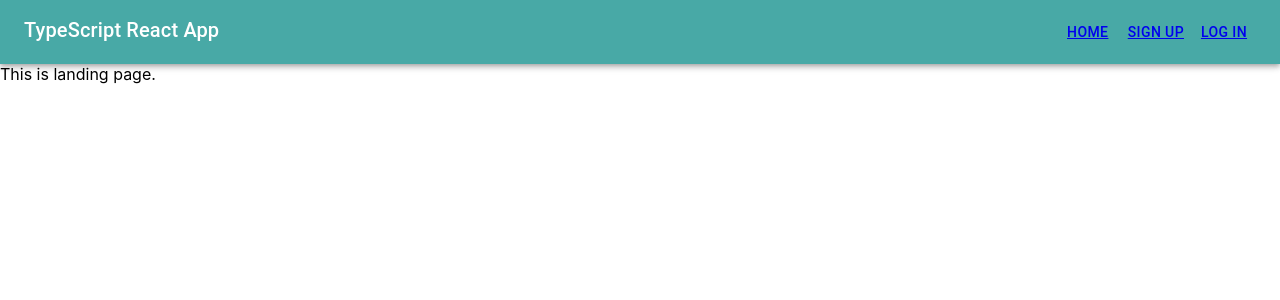
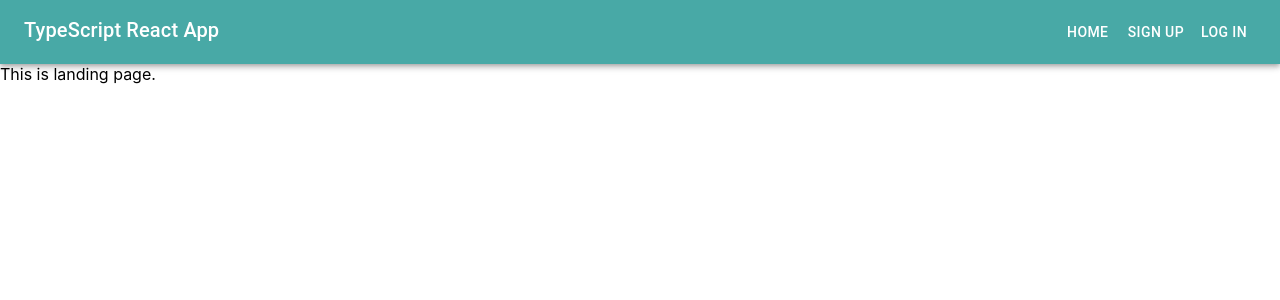
Before and after one commit to EliHood/similar-qeddit-app, a React (Create React App) app in the folder client/: page / in a window 1280 px wide. Shown: the top 300 px of the page. Built offline with nearby package versions, Linux system fonts and the light colour scheme; no server answers.

Commit message:
navbar update

```diff
--- a/client/src/Router.tsx
+++ b/client/src/Router.tsx
@@ -34,7 +34,7 @@ const MyRouter = props =>
                       <Link
                         style={{
                           color: "#fff",
-                          fontWeight: "700",
+                          fontWeight: "500",
                           textDecoration: "none"
                         }}
                         to="/"
@@ -47,7 +47,7 @@ const MyRouter = props =>
                         style={{
                           color: "#fff",
                           textDecoration: "none",
-                          fontWeight: "700"
+                          fontWeight: "500"
                         }}
                         to="/dashboard"
                       >
@@ -58,7 +58,7 @@ const MyRouter = props =>
                       <Link
                         style={{
                           color: "#fff",
-                          fontWeight: "700",
+                          fontWeight: "500",
                           textDecoration: "none"
                         }}
                         to="/editProfile"
@@ -70,7 +70,7 @@ const MyRouter = props =>
                       <Link
                         style={{
                           color: "#fff",
-                          fontWeight: "700",
+                          fontWeight: "500",
                           textDecoration: "none"
                         }}
                         to="/logout"
@@ -82,13 +82,19 @@ const MyRouter = props =>
                 ) : (
                   <Fragment>
                     <Button>
-                      <Link to="/">Home</Link>
+                      <Link style ={{  color: "#fff",
+                          fontWeight: "500",
+                          textDecoration: "none"}} to="/">Home</Link>
                     </Button>
                     <Button>
-                      <Link to="/register">Sign Up</Link>
+                      <Link style ={{  color: "#fff",
+                          fontWeight: "500",
+                          textDecoration: "none"}} to="/register">Sign Up</Link>
                     </Button>
                     <Button>
-                      <Link to="/login">Log In</Link>
+                      <Link style ={{  color: "#fff",
+                          fontWeight: "500",
+                          textDecoration: "none"}} to="/login">Log In</Link>
                     </Button>
                   </Fragment>
                 )}
--- a/client/src/components/forms/editProfile/editForm.tsx
+++ b/client/src/components/forms/editProfile/editForm.tsx
@@ -16,7 +16,7 @@ const EditProfileForm = (props: any) => (
         }}
         name="bio"
         multiline
-        rows="4"
+        rows="3"
         value={props.bio}
         onChange={props.handleChange}
         margin="normal"
```
Also changed, not shown: 1 other file (tests, documents, lock files or other folders).
